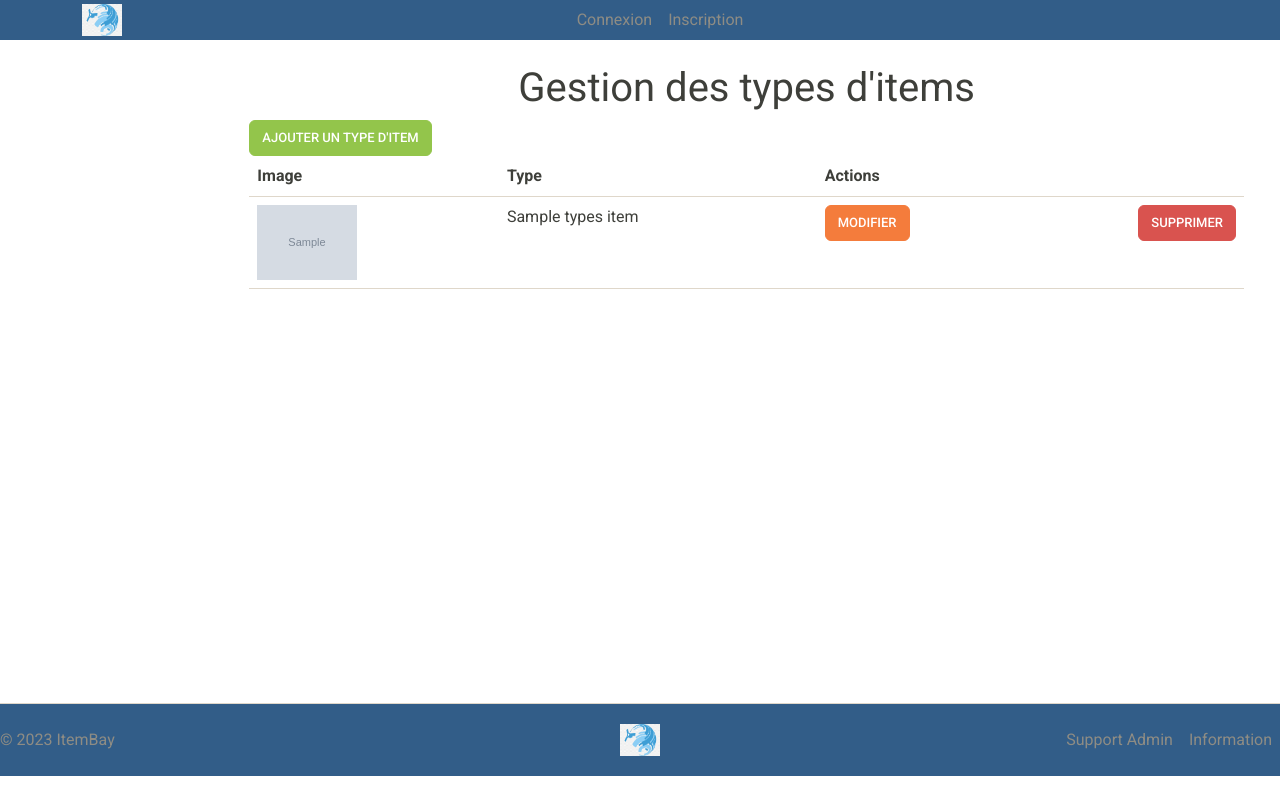
After one commit to Mfdf87/ItemBaySymfony, a Symfony app: template templates/pages/type_item/show.html.twig in a window 1280 px wide. The commit adds this page. Run offline with Twig, Linux system fonts and the light colour scheme; the template is opened without the code that fills it: most values are stand-ins (such as "Sample title", 1, 10 or a date in 2020); grey boxes marked "Sample" are stand-in pictures; some libraries are stand-ins or nearby versions.

Commit message:
Affichage des types d'items

```diff
--- /dev/null
+++ b/templates/pages/type_item/show.html.twig
@@ -0,0 +1,42 @@
+{% extends 'base.html.twig' %}
+
+{% block title %}Gestion des types d'items{% endblock %}
+
+{% block body %}
+<div class="container mt-4">
+  <h1 class="text-center">Gestion des types d'items</h1>
+  <button type="button" class="btn btn-success" onclick="window.location.href='{{ path('type_item_create') }}'">Ajouter un type d'item</button>
+  <table class="table">
+    <thead>
+      <tr>
+        <th scope="col">Image</th>
+        <th scope="col">Type</th>
+        <th scope="col">Actions</th>
+      </tr>
+    </thead>
+    <tbody>
+      {% for typeItem in typesItems %}
+        <tr>
+          <td><img src="/images/type_items/{{ typeItem.icon }}" class="card-img-top" alt="Image du type" style="max-height: 100px; max-width: 100px;"></td>
+          <td>{{ typeItem.nomTypeItem }}</td>
+          <td>
+            <div class="d-flex justify-content-between">
+              <form method="POST" action="{{ path('item') }}">
+                <input type="hidden" name="id" value="{{ typeItem.id }}">
+                <input type="hidden" name="action" value="update">
+                <button type="submit" class="btn btn-warning">Modifier</button>
+              </form>
+              <form method="POST" action="{{ path('item') }}">
+                <input type="hidden" name="id" value="{{ typeItem.id }}">
+                <input type="hidden" name="action" value="delete">
+                <button type="submit" class="btn btn-danger">Supprimer</button>
+              </form>
+            </div>
+          </td>
+        </tr>
+      {% endfor %}
+    </tbody>
+  </table>
+</div>
+
+{% endblock %}
--- a/templates/partials/_header.html.twig
+++ b/templates/partials/_header.html.twig
@@ -45,6 +45,7 @@
                             {% if app.user.roles[0] == "ROLE_ADMIN" %}
                                 <li><hr class="dropdown-divider"></li>
                                 <li><a class="dropdown-item" href="{{ path('app_gest_boutique') }}">Gestion Boutique Admin</a></li>
+                                <li><a class="dropdown-item" href="{{ path('type_item_show') }}">Gestion Types Items</a></li>
                                 <li><a class="dropdown-item" href="{{ path('app_gest_cmpt') }}">Gestion Compte Admin</a></li>
                                 <li><a class="dropdown-item" href="{{ path('app_gestion_demande_admin') }}">Gestion Demande Admin</a></li>
                             {% endif %}
```
Also changed, not shown: src/Controller/TypeItemController.php (+15 -0 lines).
